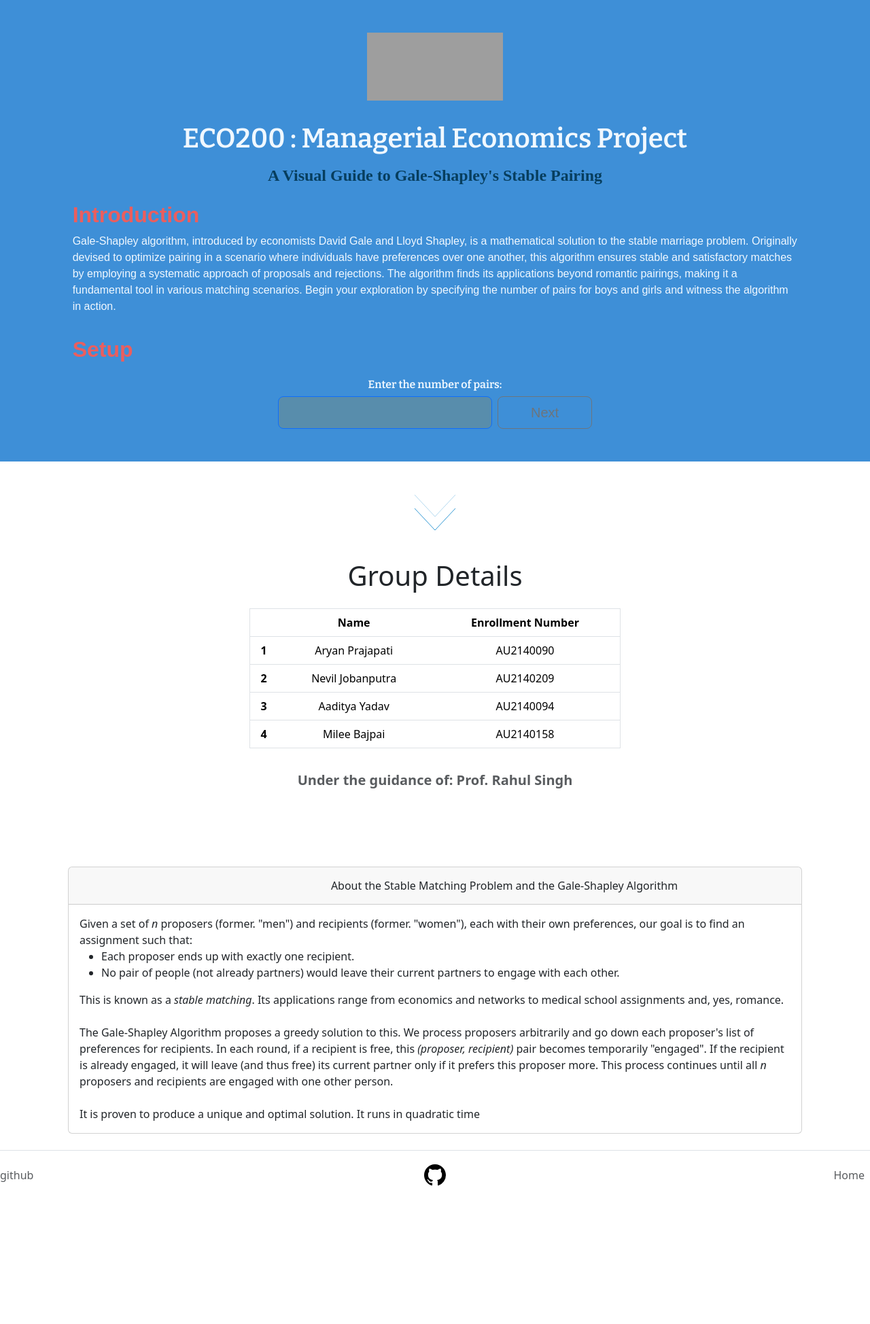
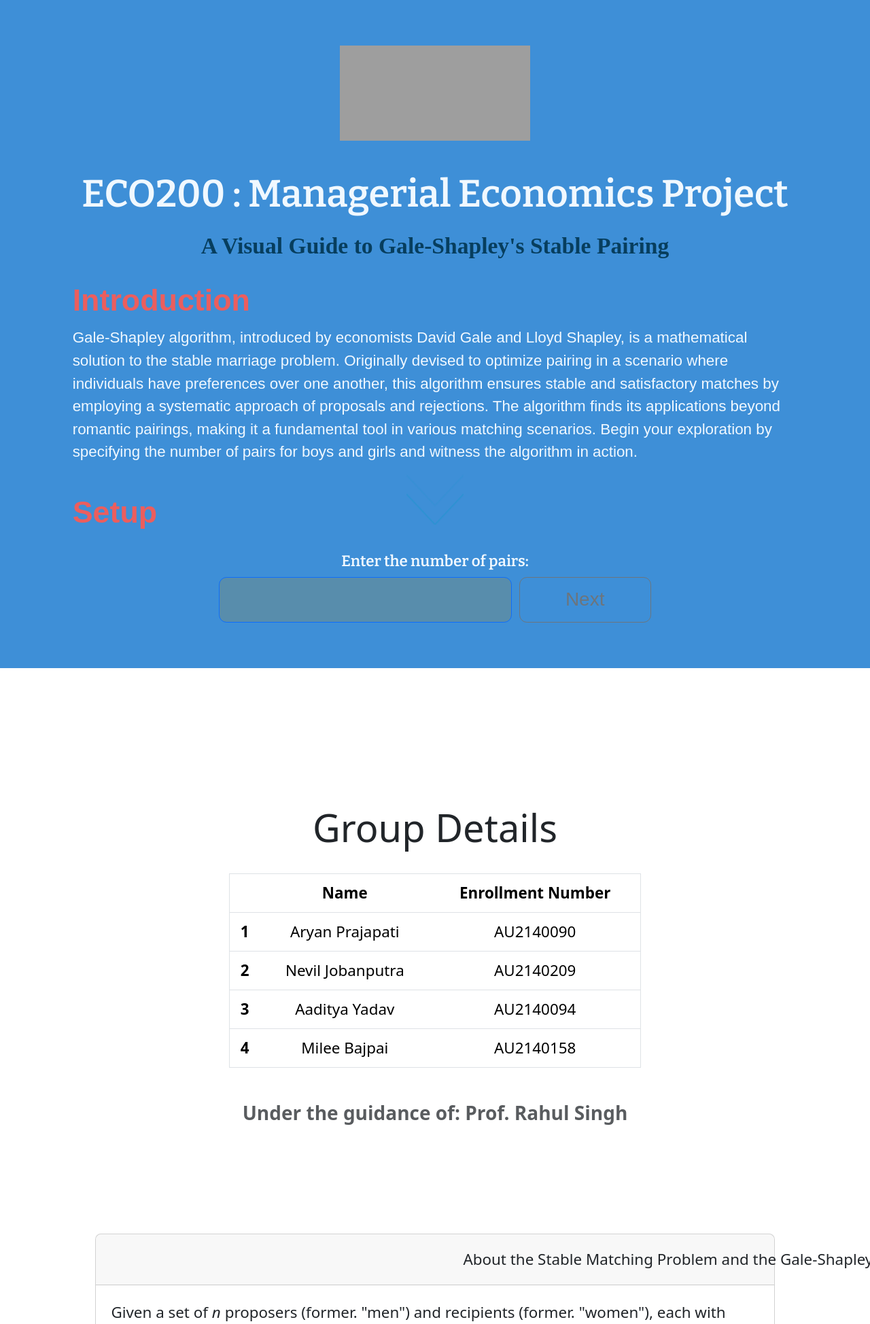
Before and after one commit to 00LAVA00/gale-shapley, a Flask app: page / in a window 1280 px wide; the page is wider, and only the part inside the window is pictured. Shown: the top 1948 px of that part at 68% size. Before the commit the page ends 1745 px from the top of that part, so only its background shows below. Run offline with Flask 3, Linux system fonts and the light colour scheme; grey boxes are pictures that could not be loaded.

Commit message:
Update styles.css

```diff
--- a/static/styles.css
+++ b/static/styles.css
@@ -1,6 +1,8 @@
 /* styles.css */
 /* styles.css */
-
+body{
+    zoom: 1.4;
+}
 
 .mainblock{
     font-family: Arial, sans-serif;
```
